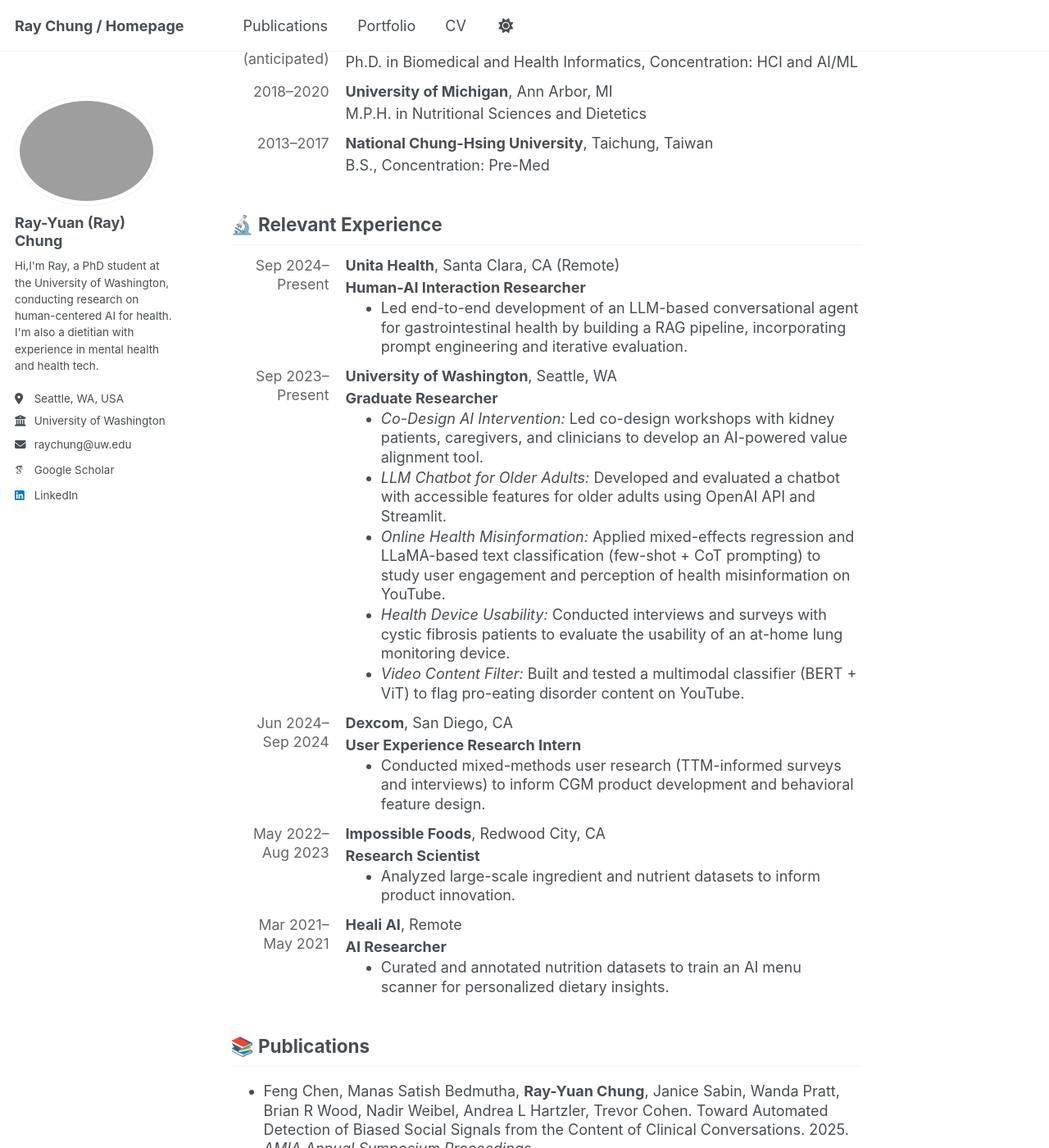
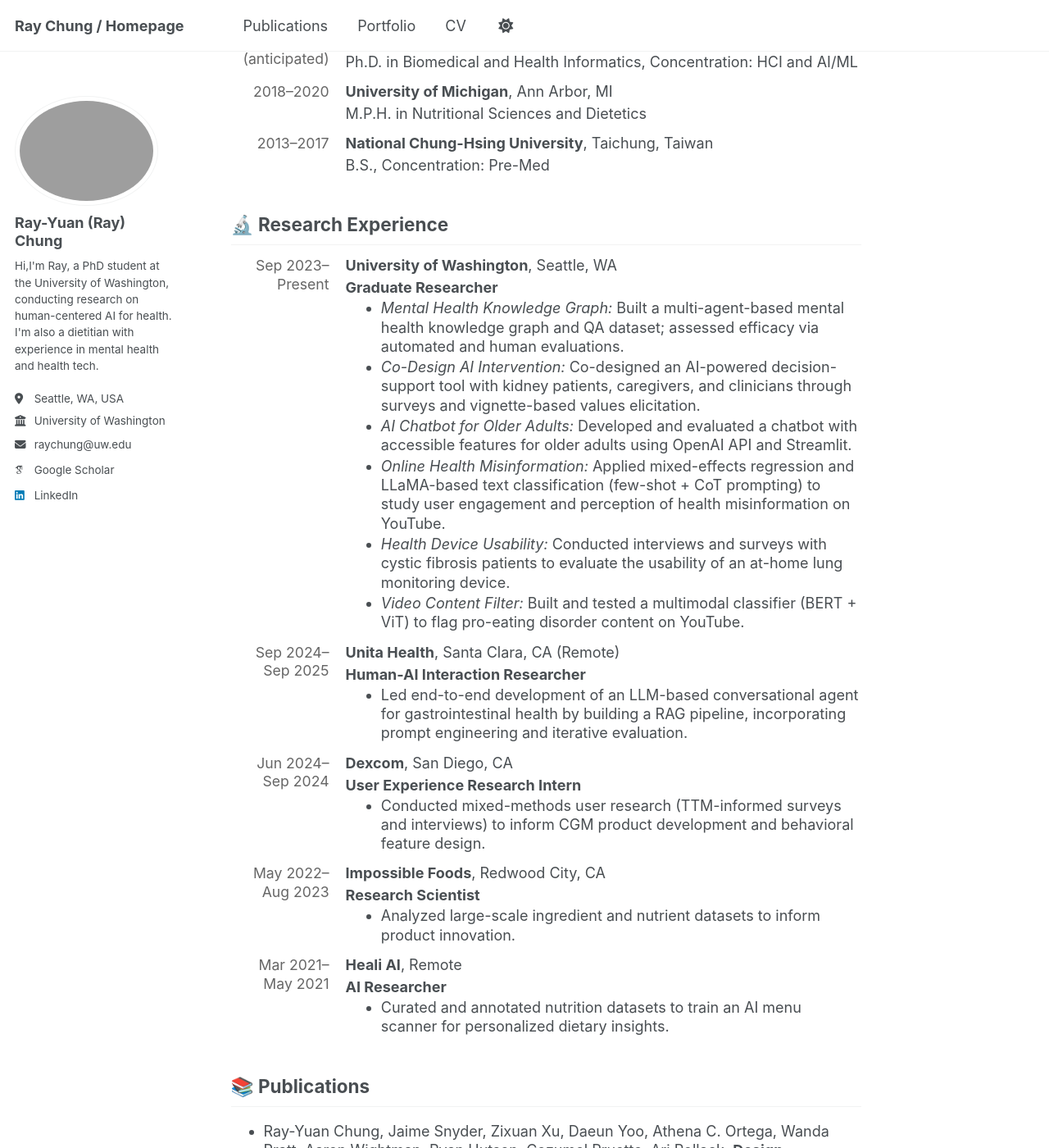
Before and after one commit to raychung-rd/raychung-rd.github.io, a Jekyll site: the page built from _cv/cv.md, in a window 1280 px wide and 1400 px high, scrolled down 348 px. Shown: the whole window at 82% size. Built offline with Jekyll 4.4.1, drawn with Linux system fonts in a browser that asks for light colours; some web fonts are replaced; some of the changed text lies outside the part shown.

Commit message:
Revise CV content and update PDF link
Updated CV with new PDF link and revised experience section.

```diff
--- a/_cv/cv.md
+++ b/_cv/cv.md
@@ -5,7 +5,7 @@
 author_profile: true
 ---
 
-[Download CV as PDF](/files/Ray_Chung_CV.pdf){: .btn .btn--primary}
+[Download CV as PDF](/files/Ray_Chung_CV_2025.pdf){: .btn .btn--primary}
 
 <div style="text-align:center; margin-bottom: 0.5em;">
   <h1 style="margin-bottom:0.2em;">Ray-Yuan (Ray) Chung</h1>
@@ -26,24 +26,25 @@
 B.S., Concentration: Pre-Med
 </div></div>
 
-## 🔬 Relevant Experience
-
-<div class="cv-entry"><div class="cv-date">Sep 2024–Present</div><div class="cv-details">
-<b>Unita Health</b>, Santa Clara, CA (Remote)<br>
-<b>Human-AI Interaction Researcher</b>
-<ul><li>Led end-to-end development of an LLM-based conversational agent for gastrointestinal health by building a RAG pipeline, incorporating prompt engineering and iterative evaluation.</li></ul>
-</div></div>
+## 🔬 Research Experience
 
 <div class="cv-entry"><div class="cv-date">Sep 2023–Present</div><div class="cv-details">
 <b>University of Washington</b>, Seattle, WA<br>
 <b>Graduate Researcher</b>
 <ul>
-<li><i>Co-Design AI Intervention:</i> Led co-design workshops with kidney patients, caregivers, and clinicians to develop an AI-powered value alignment tool.</li>
-<li><i>LLM Chatbot for Older Adults:</i> Developed and evaluated a chatbot with accessible features for older adults using OpenAI API and Streamlit.</li>
+<li><i>Mental Health Knowledge Graph:</i> Built a multi-agent-based mental health knowledge graph and QA dataset; assessed efficacy via automated and human evaluations.</li>
+<li><i>Co-Design AI Intervention:</i> Co-designed an AI-powered decision-support tool with kidney patients, caregivers, and clinicians through surveys and vignette-based values elicitation.</li>
+<li><i>AI Chatbot for Older Adults:</i> Developed and evaluated a chatbot with accessible features for older adults using OpenAI API and Streamlit.</li>
 <li><i>Online Health Misinformation:</i> Applied mixed-effects regression and LLaMA-based text classification (few-shot + CoT prompting) to study user engagement and perception of health misinformation on YouTube.</li>
 <li><i>Health Device Usability:</i> Conducted interviews and surveys with cystic fibrosis patients to evaluate the usability of an at-home lung monitoring device.</li>
 <li><i>Video Content Filter:</i> Built and tested a multimodal classifier (BERT + ViT) to flag pro-eating disorder content on YouTube.</li>
 </ul>
+</div></div>
+
+<div class="cv-entry"><div class="cv-date">Sep 2024–Sep 2025</div><div class="cv-details">
+<b>Unita Health</b>, Santa Clara, CA (Remote)<br>
+<b>Human-AI Interaction Researcher</b>
+<ul><li>Led end-to-end development of an LLM-based conversational agent for gastrointestinal health by building a RAG pipeline, incorporating prompt engineering and iterative evaluation.</li></ul>
 </div></div>
 
 <div class="cv-entry"><div class="cv-date">Jun 2024–Sep 2024</div><div class="cv-details">
@@ -65,11 +66,19 @@
 </div></div>
 
 ## 📚 Publications
+
+<ul>
+<li>Ray-Yuan Chung, Jaime Snyder, Zixuan Xu, Daeun Yoo, Athena C. Ortega, Wanda Pratt, Aaron Wightman, Ryan Hutson, Cozumel Pruette, Ari Pollack. <b>Design Implications for Collaborative Decision-making Technologies in Pediatric Chronic Care.</b> CHI 2026 (Under Review).</li> <li>
+
 <ul>
 <li>Feng Chen, Manas Satish Bedmutha, <b>Ray-Yuan Chung</b>, Janice Sabin, Wanda Pratt, Brian R Wood, Nadir Weibel, Andrea L Hartzler, Trevor Cohen. Toward Automated Detection of Biased Social Signals from the Content of Clinical Conversations. 2025. <i>AMIA Annual Symposium Proceedings</i>.</li>
+
 <li>Luna Xingyu Li, <b>Ray-Yuan Chung</b>, Feng Chen, Wenyu Zeng, Yein Jeon, Oleg Zaslavsky. Learning from Elders: Making an LLM-powered Chatbot for Retirement Communities more Accessible through User-centered Design. 2025. In <i>Proceedings of the CALD-AI Workshop at ASIS&amp;T</i>.</li>
+
 <li><b>Ray-Yuan Chung</b>, Feng Chen, Yein Jeon, Oleg Zaslavsky. Improve Technology and EHealth Literacy in a Retirement Community via the Use of LLM-Powered Chatbot. 2024. <i>Innovation in Aging</i>.</li>
+
 <li>Prasad P Devarshi, <b>Ray-Yuan Chung</b>, Carroll A Reider, Ryan W Grant, Susan Hazels Mitmesser. Nutrient Gaps in US Adults by Age and Gender: Vitamin A, D, E, K, C, Magnesium, Calcium, Choline and Dietary Fiber. 2020. <i>Journal of the Academy of Nutrition and Dietetics</i>.</li>
+
 <li>Carroll A Reider, <b>Ray-Yuan Chung</b>, Prasad P Devarshi, Ryan W Grant, Susan Hazels Mitmesser. Inadequacy of immune health nutrients: intakes in US adults, the 2005–2016 NHANES. 2020. <i>Nutrients</i>.</li>
 </ul>
 
```
